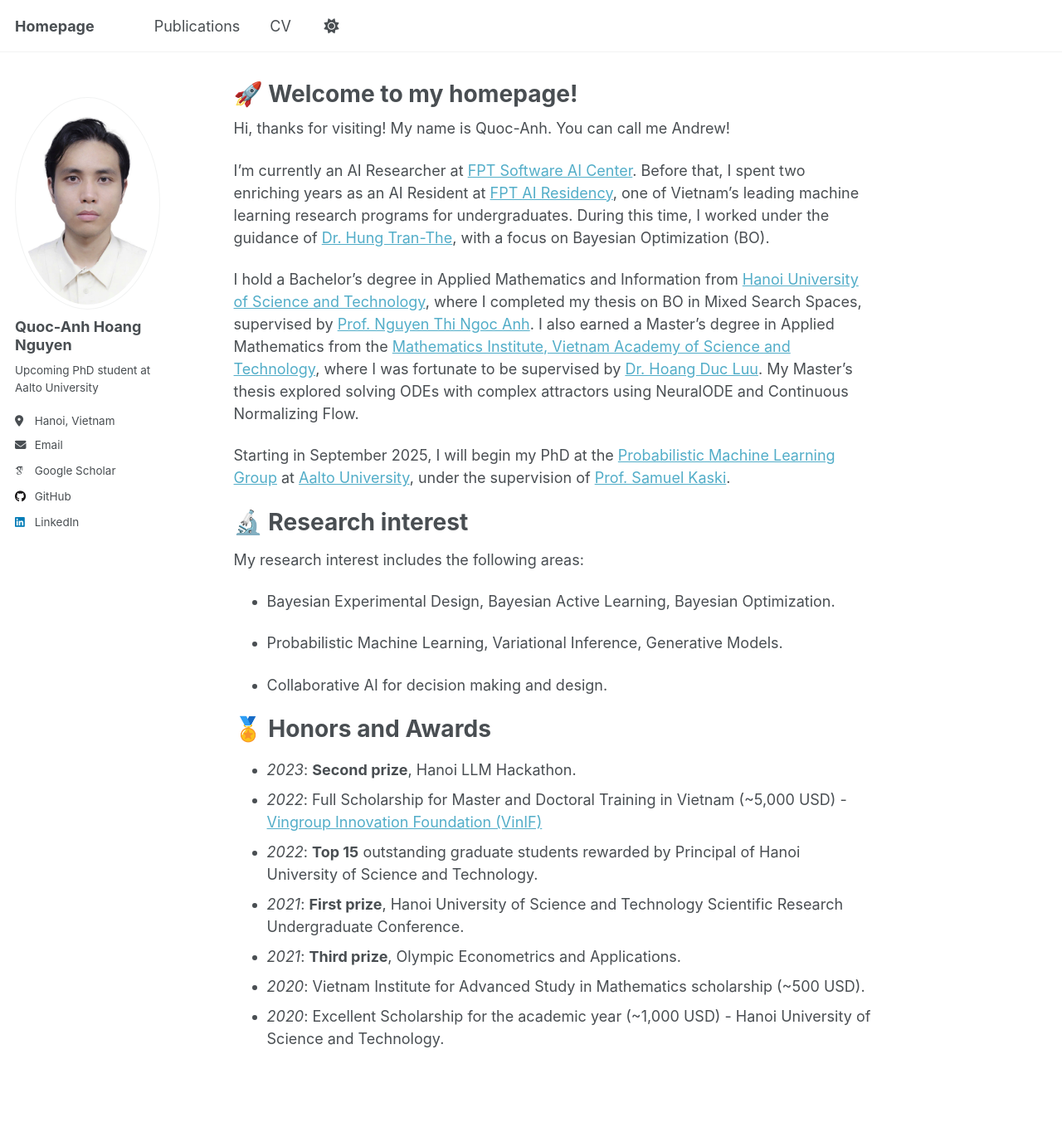
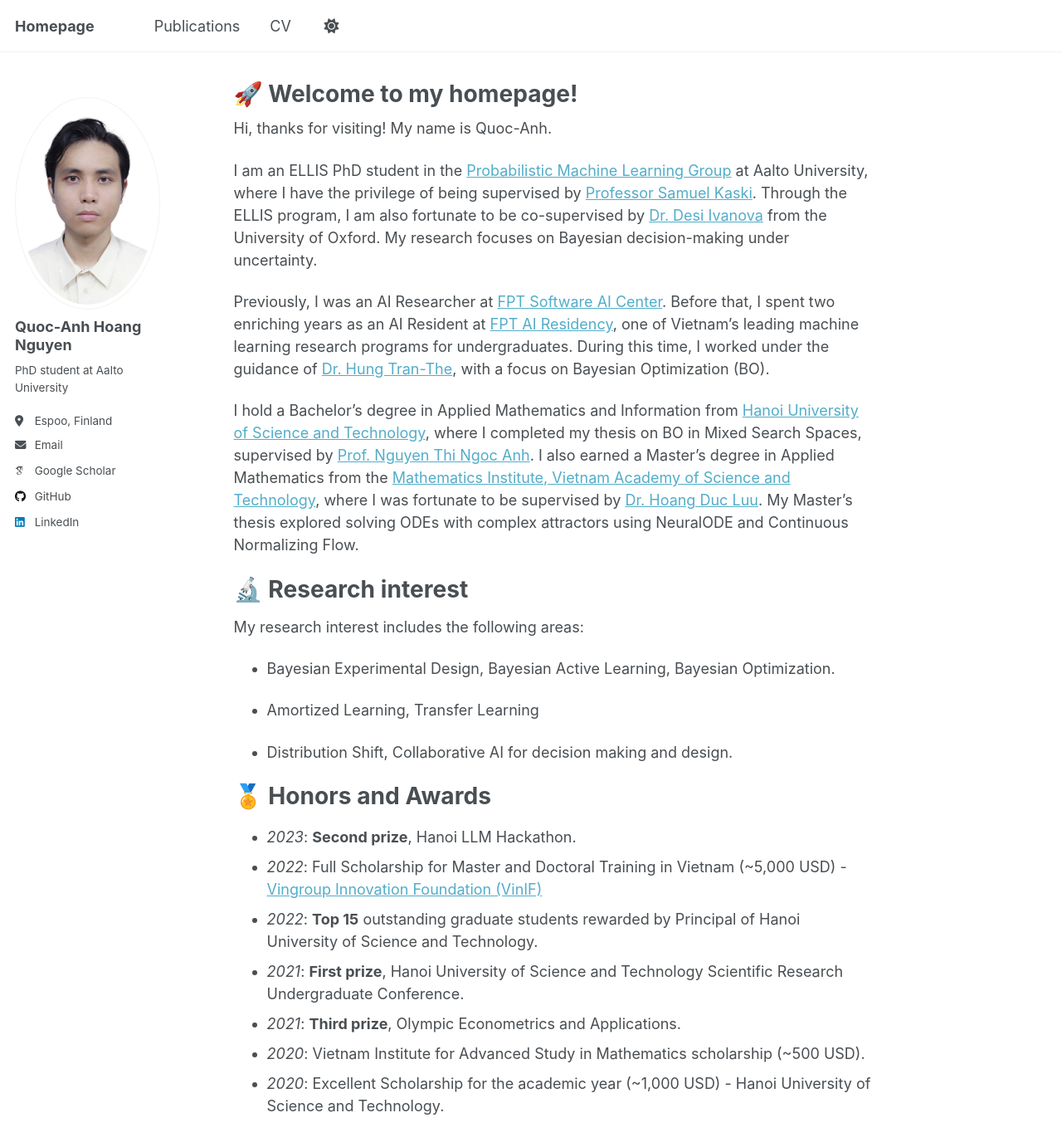
Before and after one commit to QuocAnh261100/QuocAnh261100.github.io, a Jekyll site: the page built from _pages/about.md, in a window 1280 px wide and 1400 px high. Shown: the top 1382 px of the window at 83% size. Built offline with Jekyll 4.4.1, drawn with Linux system fonts in a browser that asks for light colours; some web fonts are replaced; a script that is not in the unit is left out.

Commit message:
Update bio

```diff
--- a/_config.yml
+++ b/_config.yml
@@ -25,8 +25,8 @@ author:
   avatar           : "profile.jpg"
   name             : "Quoc-Anh Hoang Nguyen"
   pronouns         : # example: "she/her"
-  bio              : "Upcoming PhD student at Aalto University"
-  location         : "Hanoi, Vietnam"
+  bio              : "PhD student at Aalto University"
+  location         : "Espoo, Finland"
   employer         : # URL
   uri              : # URL
   email            : "nhquocanh@gmail.com"
--- a/_pages/about.md
+++ b/_pages/about.md
@@ -7,13 +7,13 @@ redirect_from:
   - /about.html
 ---
 
-Hi, thanks for visiting! My name is Quoc-Anh. You can call me Andrew!
+Hi, thanks for visiting! My name is Quoc-Anh.
 
-I’m currently an AI Researcher at [FPT Software AI Center](https://fptsoftware.com/services/digital-technologies-and-platforms/artificial-intelligence). Before that, I spent two enriching years as an AI Resident at [FPT AI Residency](https://web.facebook.com/aic.fsoft/?_rdc=1&_rdr#), one of Vietnam’s leading machine learning research programs for undergraduates. During this time, I worked under the guidance of [Dr. Hung Tran-The](https://scholar.google.com/citations?user=um-FS-gAAAAJ&hl=en), with a focus on Bayesian Optimization (BO).
+I am an ELLIS PhD student in the [Probabilistic Machine Learning Group](https://research.cs.aalto.fi/pml/) at Aalto University, where I have the privilege of being supervised by [Professor Samuel Kaski](https://kaski-lab.com/). Through the ELLIS program, I am also fortunate to be co-supervised by [Dr. Desi Ivanova](https://desirivanova.com/) from the University of Oxford. My research focuses on Bayesian decision-making under uncertainty.
+
+Previously, I was an AI Researcher at [FPT Software AI Center](https://fptsoftware.com/services/digital-technologies-and-platforms/artificial-intelligence). Before that, I spent two enriching years as an AI Resident at [FPT AI Residency](https://web.facebook.com/aic.fsoft/?_rdc=1&_rdr#), one of Vietnam’s leading machine learning research programs for undergraduates. During this time, I worked under the guidance of [Dr. Hung Tran-The](https://scholar.google.com/citations?user=um-FS-gAAAAJ&hl=en), with a focus on Bayesian Optimization (BO).
 
 I hold a Bachelor’s degree in Applied Mathematics and Information from [Hanoi University of Science and Technology](https://hust.edu.vn/en/), where I completed my thesis on BO in Mixed Search Spaces, supervised by [Prof. Nguyen Thi Ngoc Anh](https://scholar.google.com/citations?user=x-H87vsAAAAJ&hl=en). I also earned a Master’s degree in Applied Mathematics from the [Mathematics Institute, Vietnam Academy of Science and Technology](http://math.ac.vn/en/trang-chu/gioi-thieu-vien-toan.html), where I was fortunate to be supervised by [Dr. Hoang Duc Luu](https://scholar.google.com/citations?user=GEt6qKUAAAAJ&hl=en). My Master’s thesis explored solving ODEs with complex attractors using NeuralODE and Continuous Normalizing Flow.
-
-Starting in September 2025, I will begin my PhD at the [Probabilistic Machine Learning Group](https://research.cs.aalto.fi/pml/) at [Aalto University](https://www.aalto.fi/en), under the supervision of [Prof. Samuel Kaski](https://kaski-lab.com/).
 
 🔬 Research interest
 ======
@@ -21,9 +21,9 @@ My research interest includes the following areas:
 
 * Bayesian Experimental Design, Bayesian Active Learning, Bayesian Optimization.
 
-* Probabilistic Machine Learning, Variational Inference, Generative Models.
+* Amortized Learning, Transfer Learning
 
-* Collaborative AI for decision making and design.
+* Distribution Shift, Collaborative AI for decision making and design.
 
 
 🏅 Honors and Awards
```
